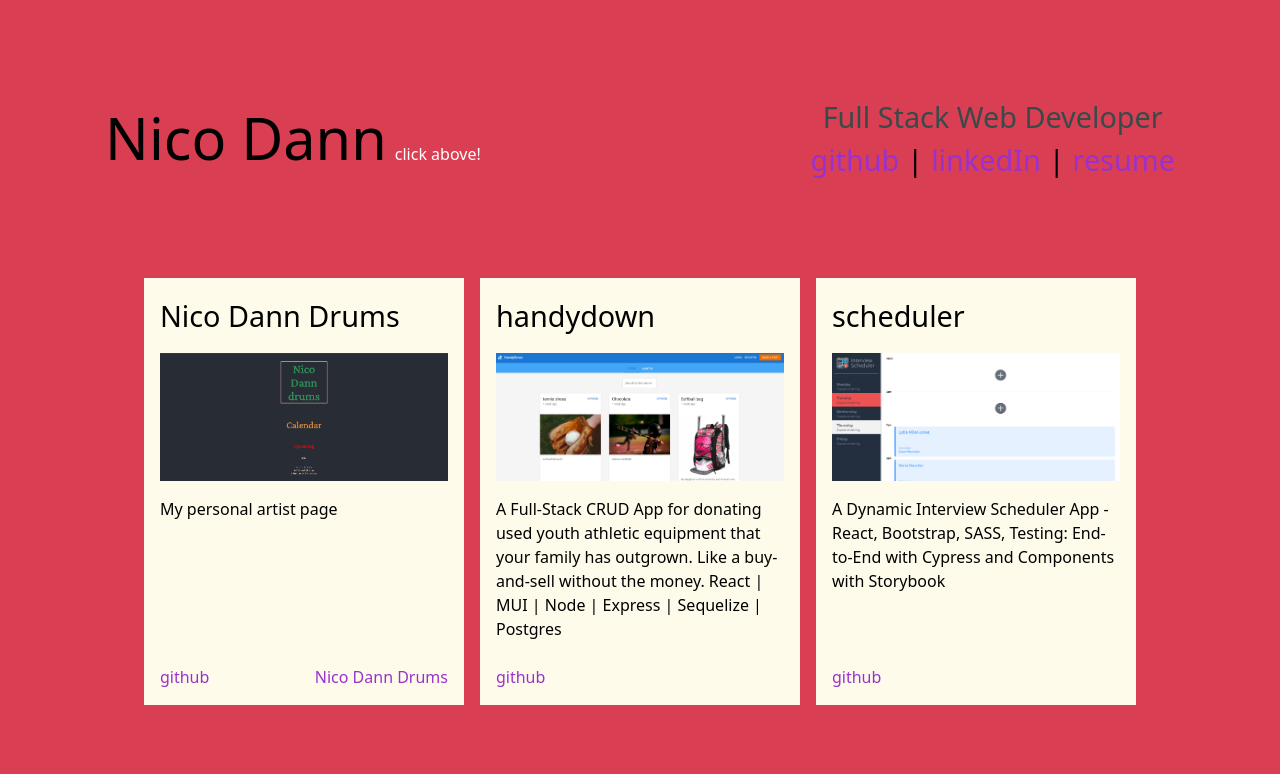
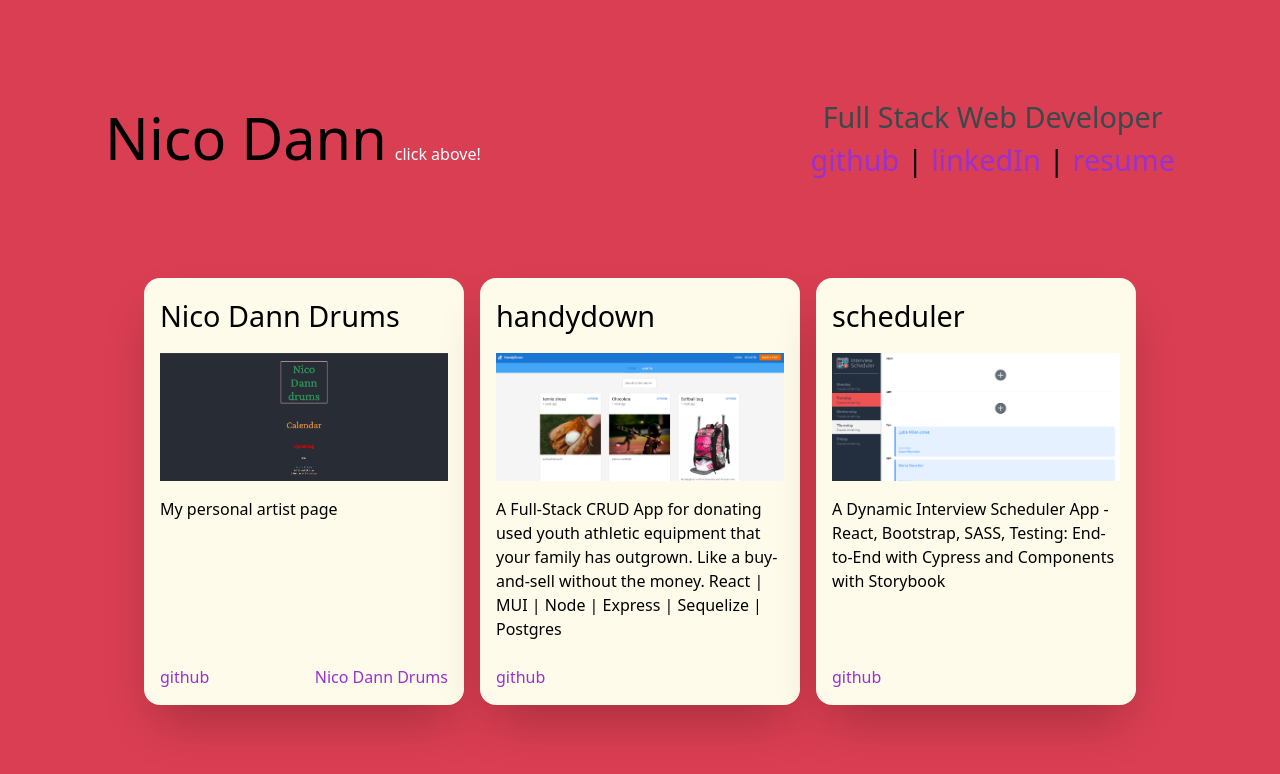
Before and after one commit to nicodann/portfolio, a Next.js app: page / in a window 1280 px wide. Shown: the top 774 px of the page. Built offline with nearby package versions, Linux system fonts and the light colour scheme.

Commit message:
Style project boxes and fix hyperlink logic.

```diff
--- a/app/globals.css
+++ b/app/globals.css
@@ -42,3 +42,7 @@ h2 {
 a {
   color: darkorchid;
 }
+
+a:hover {
+  color: burlywood
+}
--- a/components/ProjectGallery/index.tsx
+++ b/components/ProjectGallery/index.tsx
@@ -16,44 +16,45 @@ export default function ProjectGallery() {
 
   const filteredProjects = projects.filter(project => project.image_url)
 
-  const ProjectBox = ({i, project}:{i: number, project: Project}) => (
-    <div key={i} className="flex flex-col gap-6 bg-amber-50 p-4 justify-between w-72 sm:w-80">
-      <div className="flex flex-col gap-4">
+
+
+  const ProjectBox = ({i, project}:{i: number, project: Project}) => {
+    const links: string[] = [
+      project.github_url,
+    ]
+
+    project.url && links.push(project.url)
+
+    return (
+      <div key={i} className="flex flex-col gap-6 bg-amber-50 p-4 justify-between w-72 sm:w-80 rounded-2xl shadow-2xl">
+        <Link href={project.url ? project.url : project.github_url}>
+          <div className="flex flex-col gap-4 text-black">
             <h2>{project.name}</h2>
             <div className='relative min-h-32'>
               <Image src={project.image_url} alt={project.name} fill sizes="(max-width: 768px) 100vw, (max-width: 1200px) 50vw, 33vw" className="object-cover object-top" priority/>
             </div>
             <p id="project_description" className="max-w-80">{project.description}</p>
           </div>
+        </Link>
         <footer className='flex justify-between'>
-        <Link href={project.github_url}>github</Link>
-        {project.url && <Link href={project.url}>{project.name}</Link>}
+          {
+            links.map((link, i) => (
+              <Link
+                key={i}
+                href={link}
+              >
+                {i === 0 ? 'github' : project.name}
+              </Link>
+            ))
+          }
         </footer>
       </div>
-
     )
+  }
 
   return (
     <section className="flex lg:flex-row justify-center flex-wrap gap-4">
-        {filteredProjects.map((project, i) => ProjectBox({project, i})
-        // (
-
-          // <div key={i} className="flex flex-col gap-6 bg-amber-50 p-4 justify-between w-72 sm:w-80">
-          //   <div className="flex flex-col gap-4">
-          //     <h2>{project.name}</h2>
-          //     <div className='relative min-h-32'>
-          //       <Image src={project.image_url} alt={project.name} fill sizes="(max-width: 768px) 100vw, (max-width: 1200px) 50vw, 33vw" className="object-cover object-top" priority/>
-          //     </div>
-          //     <p id="project_description" className="max-w-80">{project.description}</p>
-          //   </div>
-          //   <footer className='flex justify-between'>
-          //     <Link href={project.github_url}>github</Link>
-          //     {project.url && <Link href={project.url}>{project.name}</Link>}
-          //   </footer>
-          // </div>
-
-        // )
-        )}
+        {filteredProjects.map((project, i) => ProjectBox({ project, i }))}
       </section>
   )
 }
```
Lines whose indentation alone changed are shown as unchanged.
